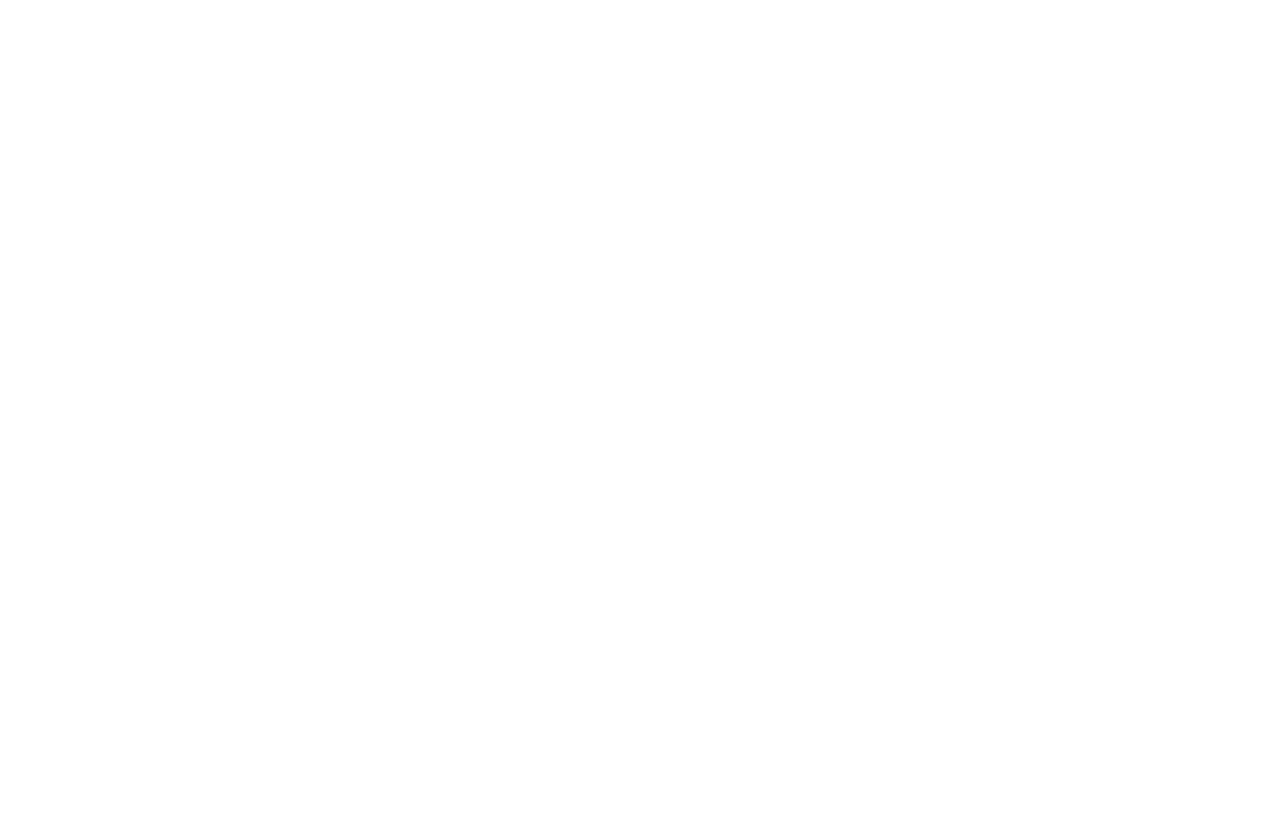
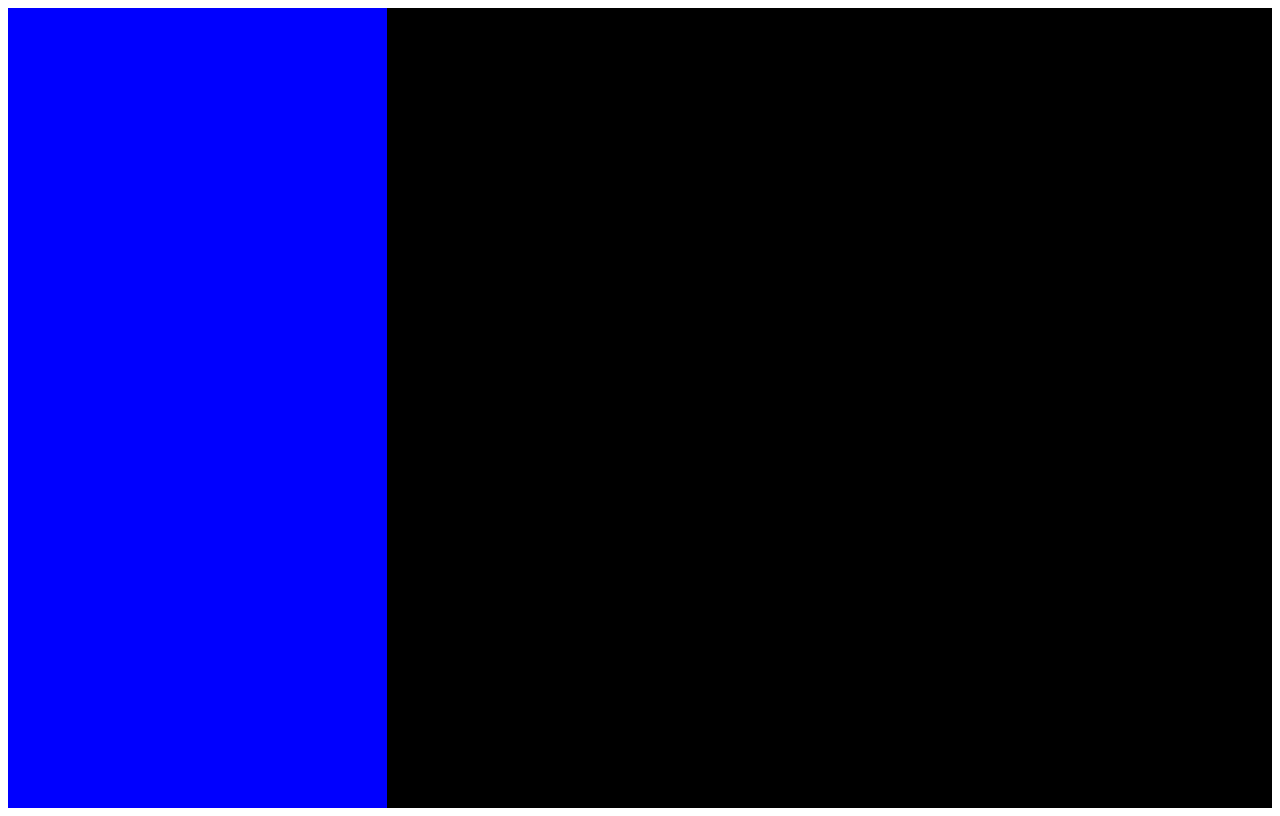
Before and after one commit to KevinTruong301/odin-signup-form, a plain HTML site: page index.html in a window 1280 px wide. Drawn offline with Linux system fonts and the light colour scheme.

Commit message:
Made left side and right side

```diff
--- a/index.html
+++ b/index.html
@@ -4,8 +4,14 @@
     <meta charset="UTF-8">
     <meta name="viewport" content="width=device-width, initial-scale=1.0">
     <title>Document</title>
+    <link rel="stylesheet" href="style.css">
 </head>
 <body>
+    <div class="left">
 
+    </div>
+    <div class="right">
+
+    </div>
 </body>
 </html>
--- /dev/null
+++ b/style.css
@@ -0,0 +1,19 @@
+body{
+    display: flex;
+    flex-direction: row;
+}
+
+
+
+.right{
+    height: 100vh;
+    flex: 1 1 70%;
+    background-color: black;
+}
+
+.left
+{
+    height: 100vh;
+    flex: 1 1 30%;
+    background-color: blue;
+}
```
Also changed, not shown: How_tf_do_i_START.txt.
